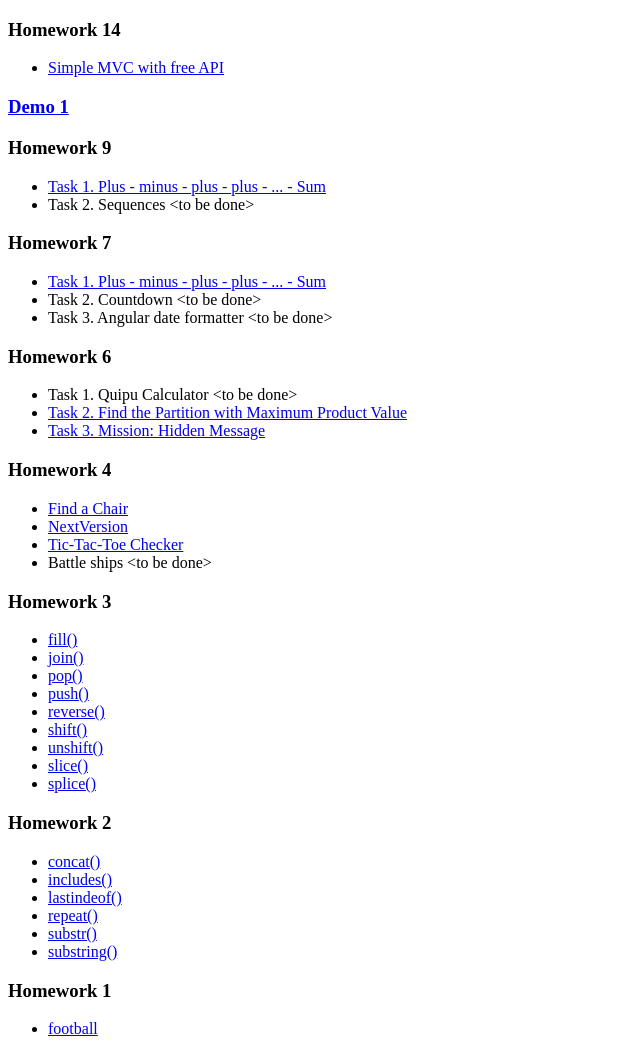
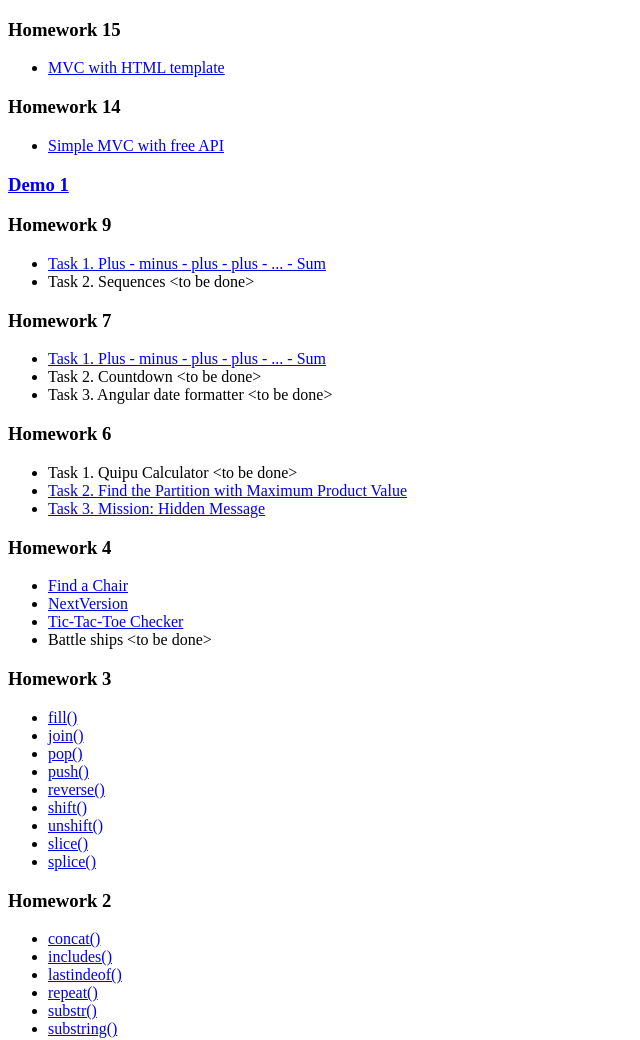
Before and after one commit to protonaby/ita, a plain HTML site: page index.html in a window 1280 px wide. Shown: the top 1040 px of the page, without its empty margins (0-640 px from the left). Drawn offline with Linux system fonts and the light colour scheme.

```diff
--- a/index.html
+++ b/index.html
@@ -7,6 +7,11 @@
 </head>
 
 <body>
+
+<h3>Homework 15</h3>
+<ul>
+  <li><a href="hw15/index.html">MVC with HTML template</a></li>
+</ul>
 
 <h3>Homework 14</h3>
 <ul>
```
Also changed, not shown: hw15/app/share/Templater.js (+8 -0 lines).
